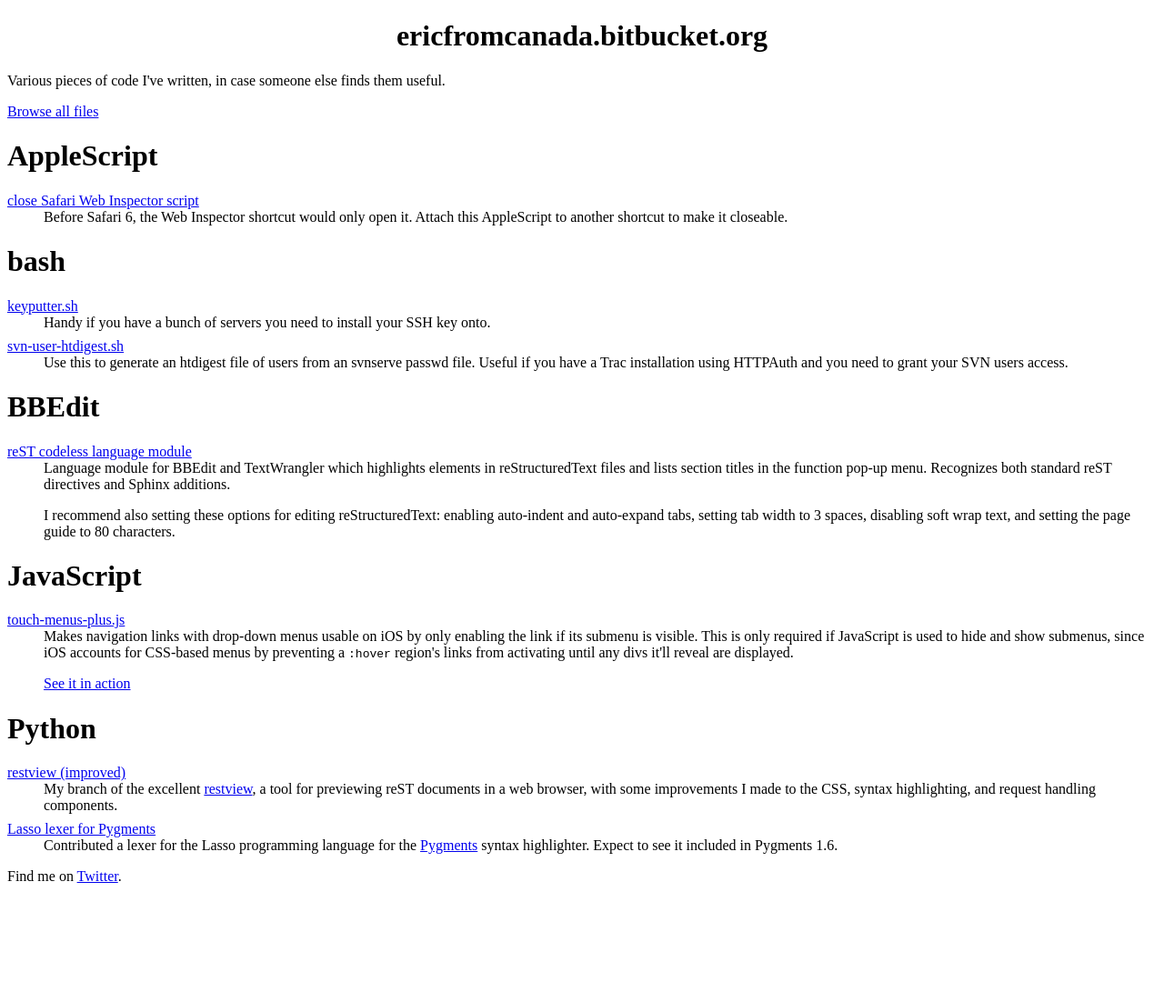
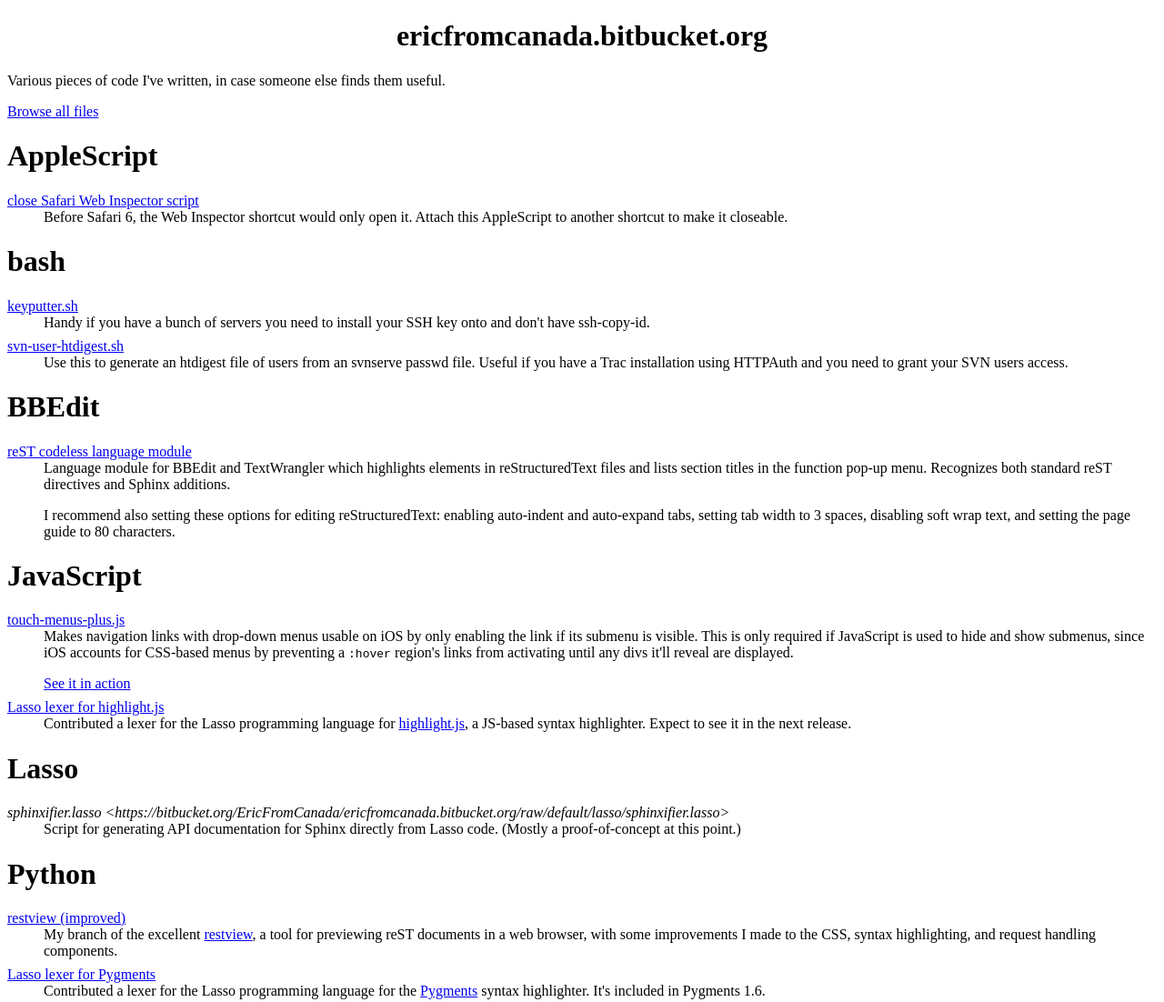
Before and after one commit to EricFromCanada/byte-bucket, a plain HTML site: page index.html in a window 1280 px wide. Shown: the top 1102 px of the page at 91% size. Before the commit the page ends 989 px from the top, so only its background shows below. Drawn offline with Linux system fonts and the light colour scheme.

```diff
--- a/index.html
+++ b/index.html
@@ -339,7 +339,8 @@
 <h1>bash</h1>
 <dl class="docutils">
 <dt><a class="reference external" href="https://bitbucket.org/EricFromCanada/ericfromcanada.bitbucket.org/raw/default/bash/keyputter.sh">keyputter.sh</a></dt>
-<dd>Handy if you have a bunch of servers you need to install your SSH key onto.</dd>
+<dd>Handy if you have a bunch of servers you need to install your SSH key onto and
+don't have ssh-copy-id.</dd>
 <dt><a class="reference external" href="https://bitbucket.org/EricFromCanada/ericfromcanada.bitbucket.org/raw/default/bash/svn-user-htdigest.sh">svn-user-htdigest.sh</a></dt>
 <dd>Use this to generate an htdigest file of users from an svnserve passwd file.
 Useful if you have a Trac installation using HTTPAuth and you need to grant
@@ -370,6 +371,17 @@
 reveal are displayed.</p>
 <p class="last"><a class="reference external" href="http://www.treefrog.ca/">See it in action</a></p>
 </dd>
+<dt><a class="reference external" href="https://github.com/isagalaev/highlight.js">Lasso lexer for highlight.js</a></dt>
+<dd>Contributed a lexer for the Lasso programming language for <a class="reference external" href="http://softwaremaniacs.org/soft/highlight/en/">highlight.js</a>, a
+JS-based syntax highlighter. Expect to see it in the next release.</dd>
+</dl>
+</div>
+<div class="section" id="lasso">
+<h1>Lasso</h1>
+<dl class="docutils">
+<dt><cite>sphinxifier.lasso &lt;https://bitbucket.org/EricFromCanada/ericfromcanada.bitbucket.org/raw/default/lasso/sphinxifier.lasso&gt;</cite></dt>
+<dd>Script for generating API documentation for Sphinx directly from Lasso code.
+(Mostly a proof-of-concept at this point.)</dd>
 </dl>
 </div>
 <div class="section" id="python">
@@ -381,7 +393,7 @@
 and request handling components.</dd>
 <dt><a class="reference external" href="https://bitbucket.org/EricFromCanada/pygments-main">Lasso lexer for Pygments</a></dt>
 <dd>Contributed a lexer for the Lasso programming language for the <a class="reference external" href="http://pygments.org/">Pygments</a>
-syntax highlighter. Expect to see it included in Pygments 1.6.</dd>
+syntax highlighter. It's included in Pygments 1.6.</dd>
 </dl>
 <p>Find me on <a class="reference external" href="https://twitter.com/EricFromCanada">Twitter</a>.</p>
 </div>
```
